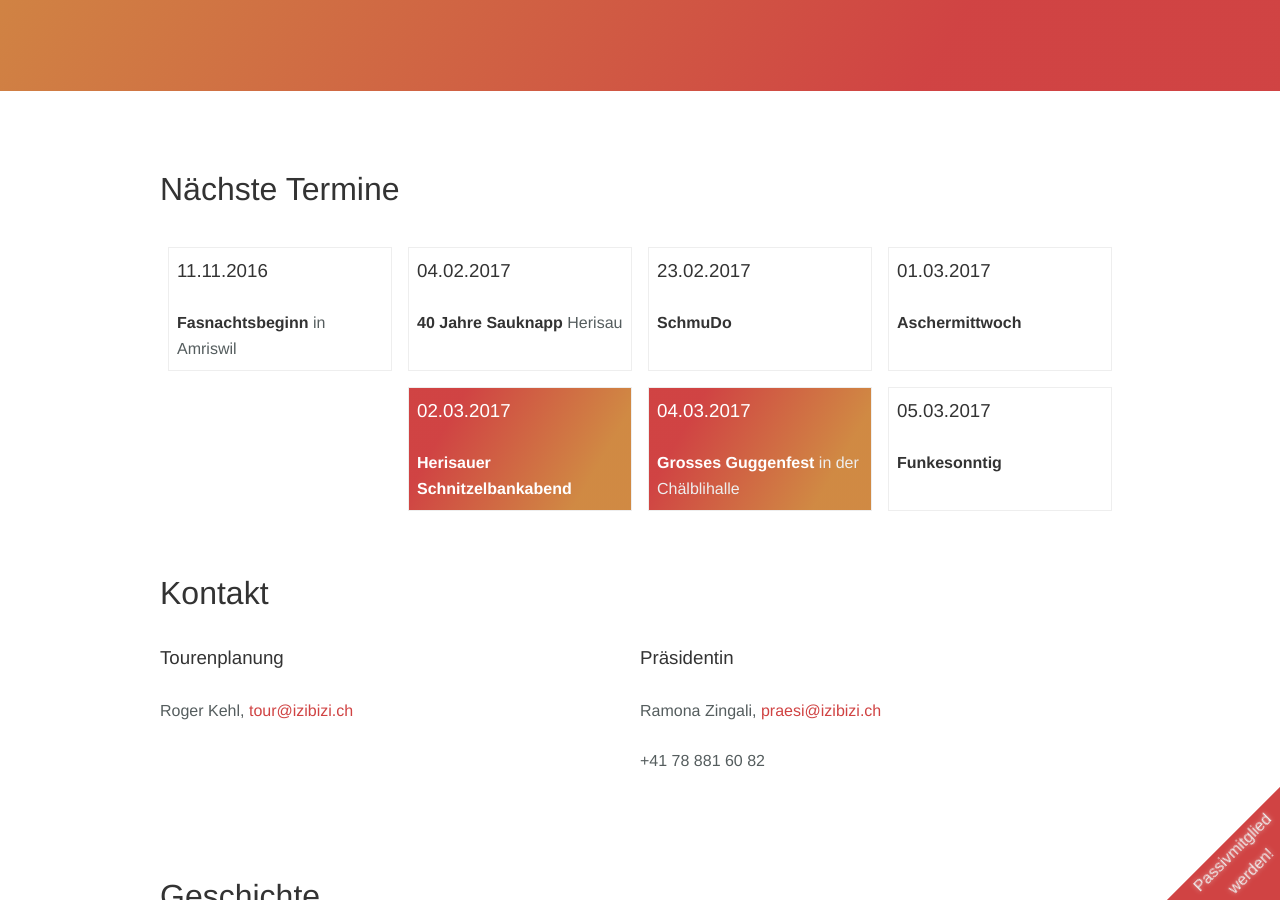
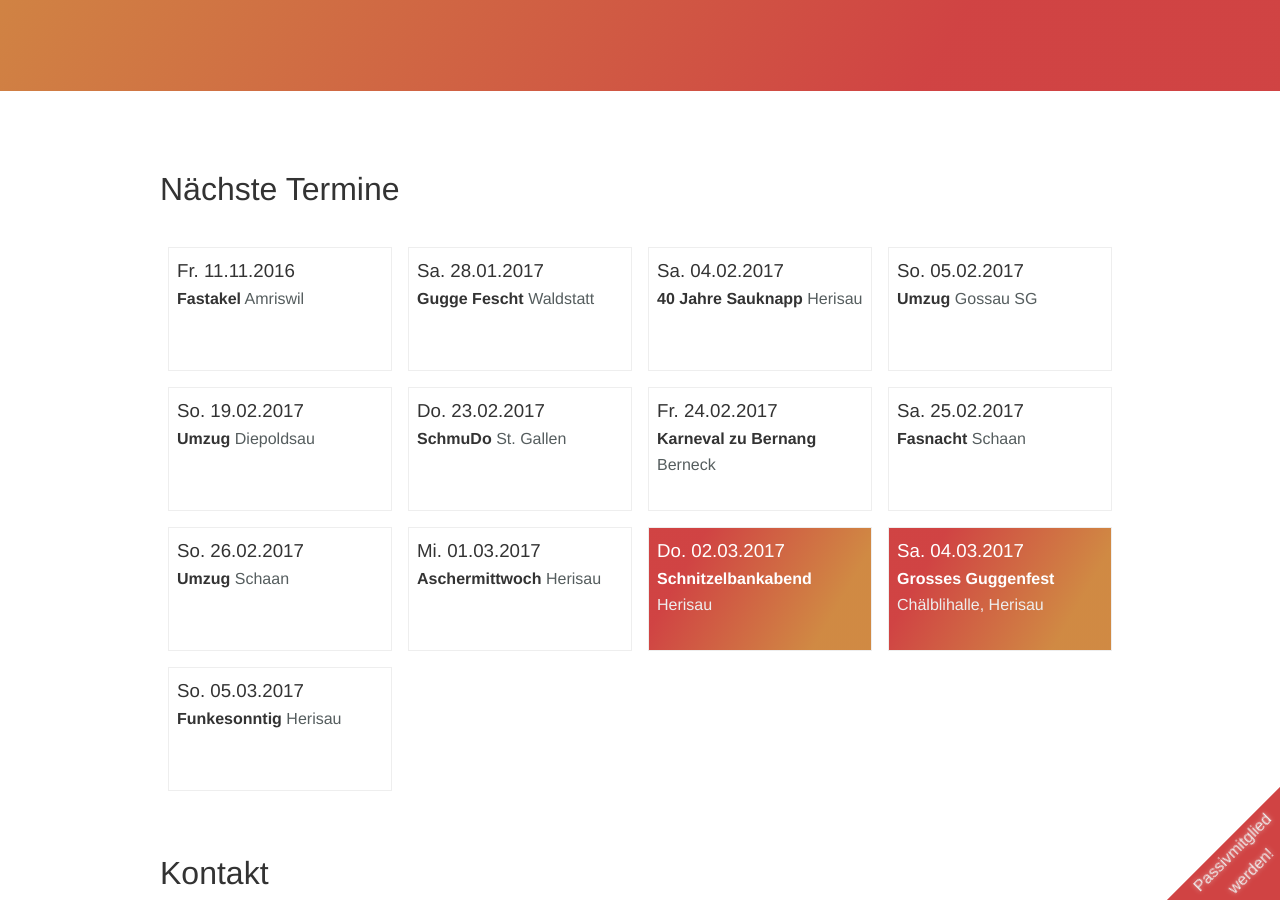
Before and after one commit to izibizi/izibizi.ch, a Jekyll site: the page built from index.html, in a window 1280 px wide and 900 px high, scrolled down 809 px. Built offline with Jekyll 4.4.1, drawn with Linux system fonts in a browser that asks for light colours.

Commit message:
updated termine

```diff
--- a/_data/termine.yml
+++ b/_data/termine.yml
@@ -1,17 +1,67 @@
 ---
 - datum: '11.11.2016'
-  event: '**Fasnachtsbeginn** in Amriswil'
+  tag: Fr.
+  event: Fastakel
+  wo: Amriswil
+
+- datum: '28.01.2017'
+  tag: Sa.
+  event: Gugge Fescht
+  wo: Waldstatt
+
 - datum: '04.02.2017'
-  event: '**40 Jahre Sauknapp** Herisau'
+  tag: Sa.
+  event: 40 Jahre Sauknapp
+  wo: Herisau
+
+- datum: '05.02.2017'
+  tag: So.
+  event: Umzug
+  wo: Gossau SG
+
+- datum: '19.02.2017'
+  tag: So.
+  event: Umzug
+  wo: Diepoldsau
+
 - datum: '23.02.2017'
-  event: '**SchmuDo**'
+  tag: Do.
+  event: SchmuDo
+  wo: St. Gallen
+
+- datum: '24.02.2017'
+  tag: Fr.
+  event: Karneval zu Bernang
+  wo: Berneck
+
+- datum: '25.02.2017'
+  tag: Sa.
+  event: Fasnacht
+  wo: Schaan
+
+- datum: '26.02.2017'
+  tag: So.
+  event: Umzug
+  wo: Schaan
+
 - datum: '01.03.2017'
-  event: '**Aschermittwoch**'
+  tag: Mi.
+  event: Aschermittwoch
+  wo: Herisau
+
 - datum: '02.03.2017'
-  event: '**Herisauer Schnitzelbankabend**'
+  tag: Do.
+  event: Schnitzelbankabend
+  wo: Herisau
   highlight: true
+
 - datum: '04.03.2017'
-  event: '**Grosses Guggenfest** in der Chälblihalle'
+  tag: Sa.
+  event: Grosses Guggenfest
+  wo: Chälblihalle, Herisau
   highlight: true
+
 - datum: '05.03.2017'
-  event: '**Funkesonntig**'
+  tag: So.
+  event: Funkesonntig
+  wo: Herisau
--- a/_includes/termine.html
+++ b/_includes/termine.html
@@ -2,8 +2,9 @@
   {% for termin in site.data.termine %}
     <div class="one-quarter unit">
       <div class="termin{% if termin.highlight %} highlight{% endif %}">
-        <h3>{{ termin.datum }}</h3>
-        {{ termin.event | markdownify }}
+        <h3>{{ termin.tag }} <time>{{ termin.datum }}</time></h3>
+        <strong>{{ termin.event }}</strong>
+        <span>{{ termin.wo }}</span>
       </div>
     </div>
   {% endfor %}
```
